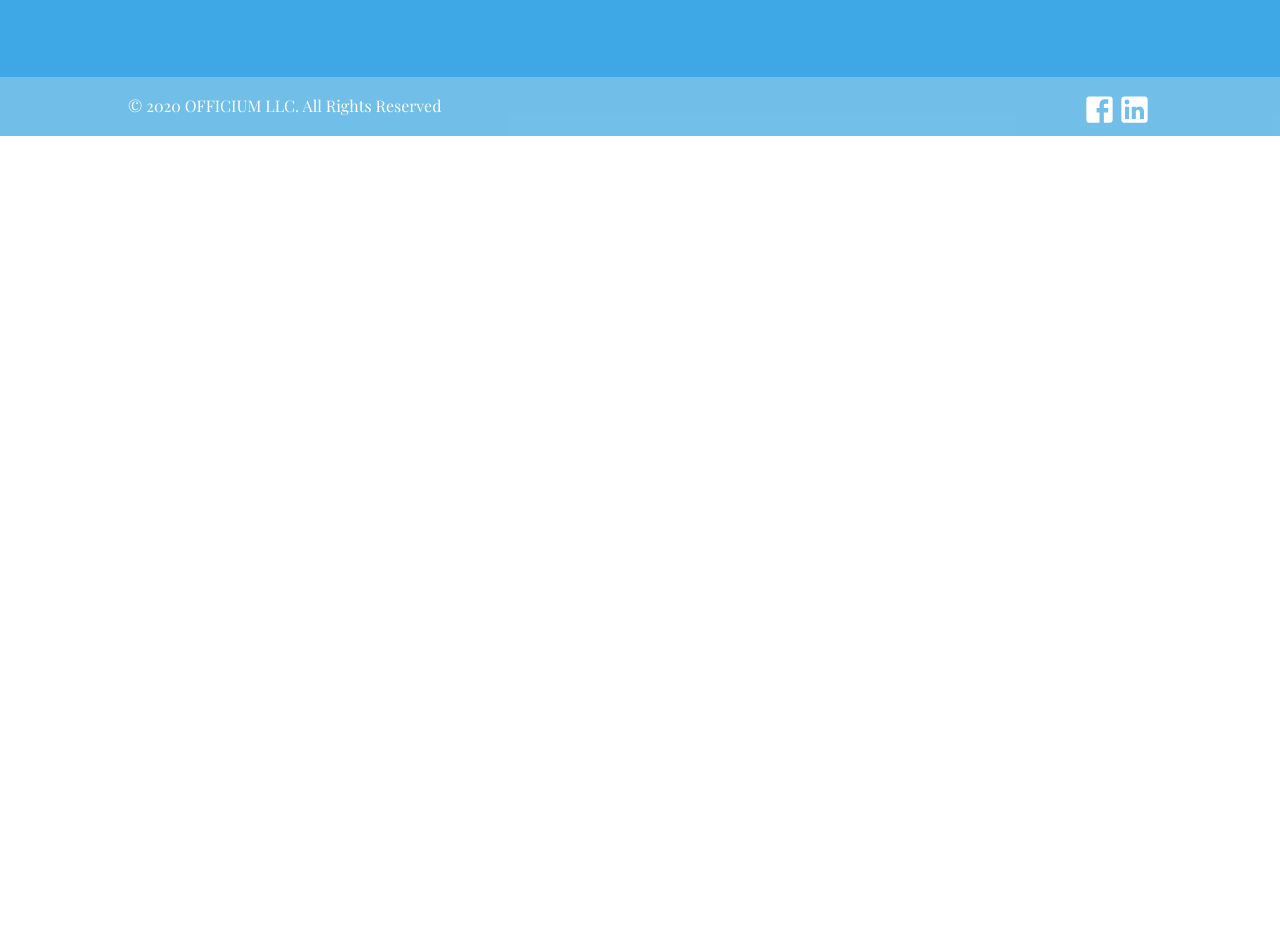
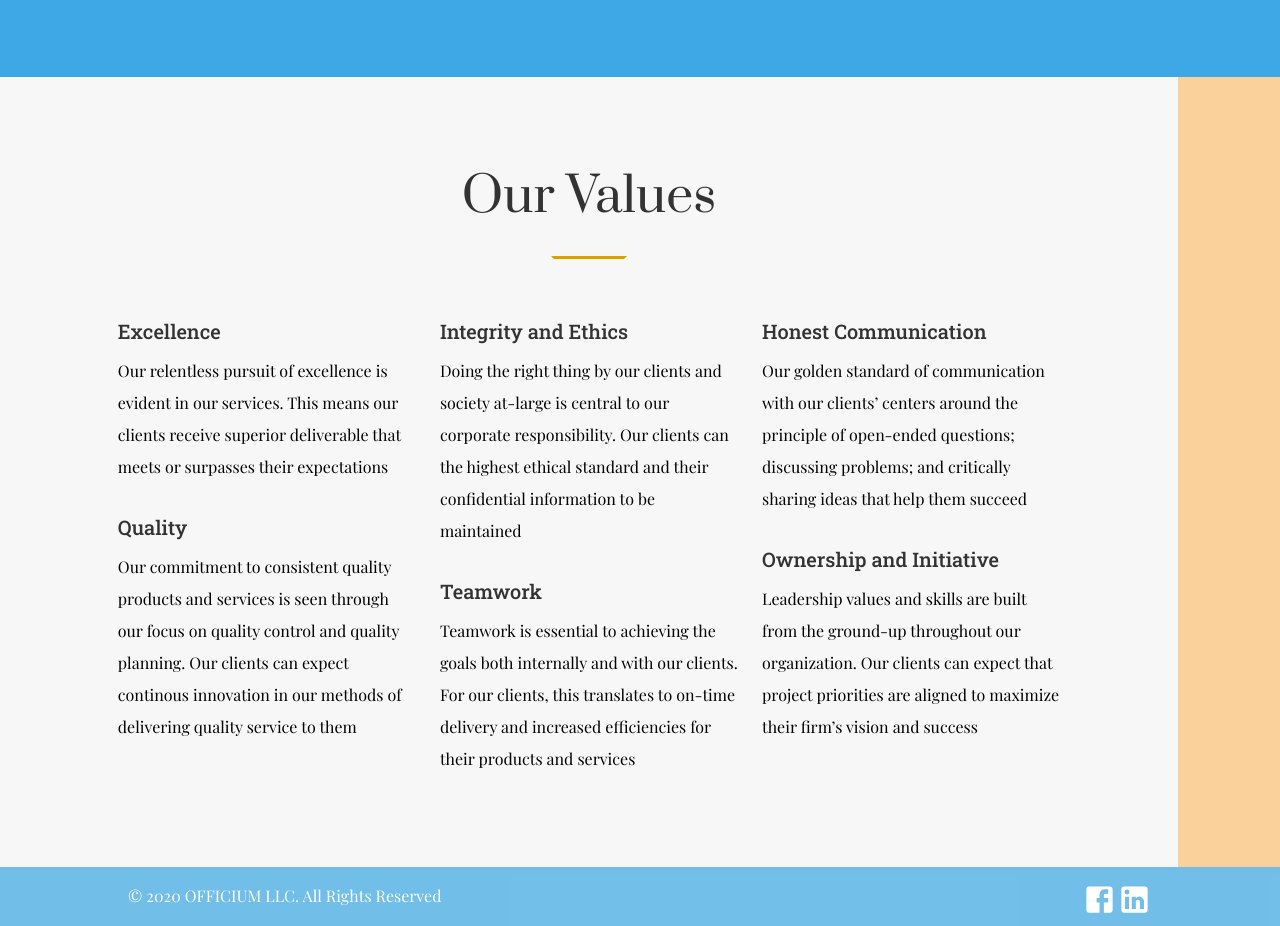
Before and after one commit to anwachuku15/officium, a React (Create React App) app: page /about in a window 1280 px wide. Shown: the part 2680-3606 px from the top of the page. Before the commit the page ends 2816 px from the top, so only its background shows below. Built offline with nearby package versions, Linux system fonts and the light colour scheme.

Commit message:
completed Values component

```diff
--- a/src/components/about/Values.css
+++ b/src/components/about/Values.css
@@ -0,0 +1,106 @@
+.values__container {
+  /* display: flex;
+    flex-direction: column; */
+  background-color: #f7f7f7;
+  padding-top: 59px;
+  padding-bottom: 45px;
+  border-right-width: 8vw;
+  border-right-color: rgba(255, 186, 96, 0.6);
+  border-right-style: solid;
+}
+
+@media (max-width: 980px) {
+  .values__headerContainer {
+    padding: 30px 0;
+  }
+  .values__headerDiv {
+    margin-bottom: 30px;
+  }
+}
+
+@media (min-width: 981px) {
+  .values__headerContainer {
+    padding: 2% 0;
+  }
+  .values__headerDiv {
+    width: 100%;
+  }
+}
+
+@media (min-width: 1350px) {
+  .values__headerContainer {
+    padding: 27px 0;
+  }
+}
+
+.values__headerContainer {
+  width: 80%;
+  max-width: 1080px;
+  margin: auto;
+}
+
+.values__headerDiv {
+  width: 100%;
+}
+
+.values__header {
+  /* animation-name: valuesHeaderFade;
+      animation-duration: 1000ms;
+      animation-delay: 0ms;
+      opacity: 0;
+      animation-timing-function: ease-in-out;
+      animation-fill-mode: both; */
+  margin-bottom: 10px;
+}
+
+.values__headerText {
+}
+
+.values__headerText > h2 {
+  font-size: 48px;
+  font-family: prata;
+  line-height: 1.6em;
+  text-align: center;
+  padding-bottom: 10px;
+  color: #333;
+  font-weight: 500;
+}
+
+.values__divider {
+  /* animation-name: valuesDividerSlideTop;
+        animation-duration: 1000ms;
+        animation-delay: 0ms;
+        opacity: 0;
+        animation-timing-function: ease-in-out;
+        animation-fill-mode: both;
+        transform: translate3d(0px, -20%, 0px); */
+  max-width: 70px;
+  height: 23px;
+  margin: 0 auto 30px auto;
+  box-sizing: content-box;
+  border-color: #dd9e00 transparent transparent transparent;
+  border-top-width: 3px;
+  border-style: solid;
+  content: "";
+  width: 100%;
+  height: 1px;
+}
+
+.values__dividerInternal {
+  display: inline-block;
+  width: 100%;
+}
+
+.values__gridColumn > h2 {
+  font-size: 20px;
+  font-family: robotoSlab;
+  padding: 0 0 10px 0;
+  color: #333;
+  font-weight: 500;
+  line-height: 1.4em;
+}
+
+.values__gridColumn > p {
+  font-family: playfair;
+  line-height: 2em;
+}
--- a/src/components/about/Values.js
+++ b/src/components/about/Values.js
@@ -1,8 +1,103 @@
-import React from "react";
+import React, { Fragment } from "react";
 import "./Values.css";
+import { makeStyles } from "@material-ui/core/styles";
 
+import Grid from "@material-ui/core/Grid";
+
+const useStyles = makeStyles(() => ({
+  root: {
+    flexGrow: 1,
+    width: "80%",
+    maxWidth: 1080,
+    marginLeft: "auto",
+    marginRight: "auto",
+    paddingBottom: 47,
+  },
+}));
 const Values = () => {
-  return <div className="values__container"></div>;
+  const classes = useStyles();
+
+  return (
+    <div className="values__container">
+      <div className="values__headerContainer">
+        <div className="values__headerDiv">
+          <div className="values__header">
+            <div className="values__headerText">
+              <h2>Our Values</h2>
+            </div>
+          </div>
+        </div>
+        <div className="values__divider">
+          <div className="values__dividerInternal"></div>
+        </div>
+      </div>
+      <div className={classes.root}>
+        <Grid container spacing={3}>
+          <Grid item xs={12} md={4} lg={4}>
+            <div className="values__gridColumn">
+              <h2>Excellence</h2>
+              <p>
+                Our relentless pursuit of excellence is evident in our services.
+                This means our clients receive superior deliverable that meets
+                or surpasses their expectations
+              </p>
+              <h2></h2>
+              <h2></h2>
+              <h2></h2>
+              <h2>Quality</h2>
+              <p>
+                Our commitment to consistent quality products and services is
+                seen through our focus on quality control and quality planning.
+                Our clients can expect continous innovation in our methods of
+                delivering quality service to them
+              </p>
+            </div>
+          </Grid>
+          <Grid item xs={12} md={4} lg={4}>
+            <div className="values__gridColumn">
+              <h2>Integrity and Ethics</h2>
+              <p>
+                Doing the right thing by our clients and society at-large is
+                central to our corporate responsibility. Our clients can the
+                highest ethical standard and their confidential information to
+                be maintained
+              </p>
+              <h2></h2>
+              <h2></h2>
+              <h2></h2>
+              <h2>Teamwork</h2>
+              <p>
+                Teamwork is essential to achieving the goals both internally and
+                with our clients. For our clients, this translates to on-time
+                delivery and increased efficiencies for their products and
+                services
+              </p>
+            </div>
+          </Grid>
+          <Grid item xs={12} md={4} lg={4}>
+            <div className="values__gridColumn">
+              <h2>Honest Communication</h2>
+              <p>
+                Our golden standard of communication with our clients’ centers
+                around the principle of open-ended questions; discussing
+                problems; and critically sharing ideas that help them succeed
+              </p>
+              <h2></h2>
+              <h2></h2>
+              <h2></h2>
+              <h2>Ownership and Initiative</h2>
+              <p>
+                Leadership values and skills are built from the ground-up
+                throughout our organization. Our clients can expect that project
+                priorities are aligned to maximize their firm’s vision and
+                success
+              </p>
+            </div>
+          </Grid>
+        </Grid>
+      </div>
+    </div>
+  );
 };
 
 export default Values;
```
